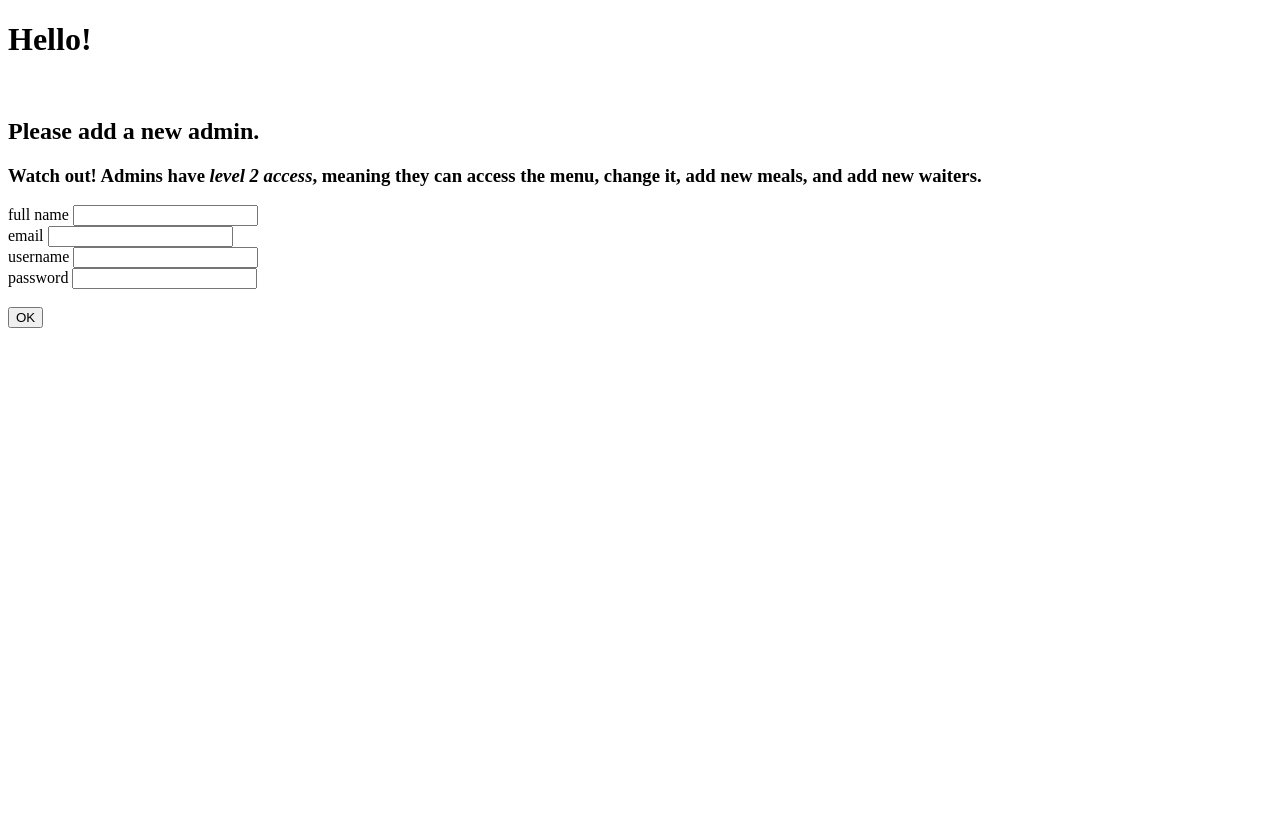
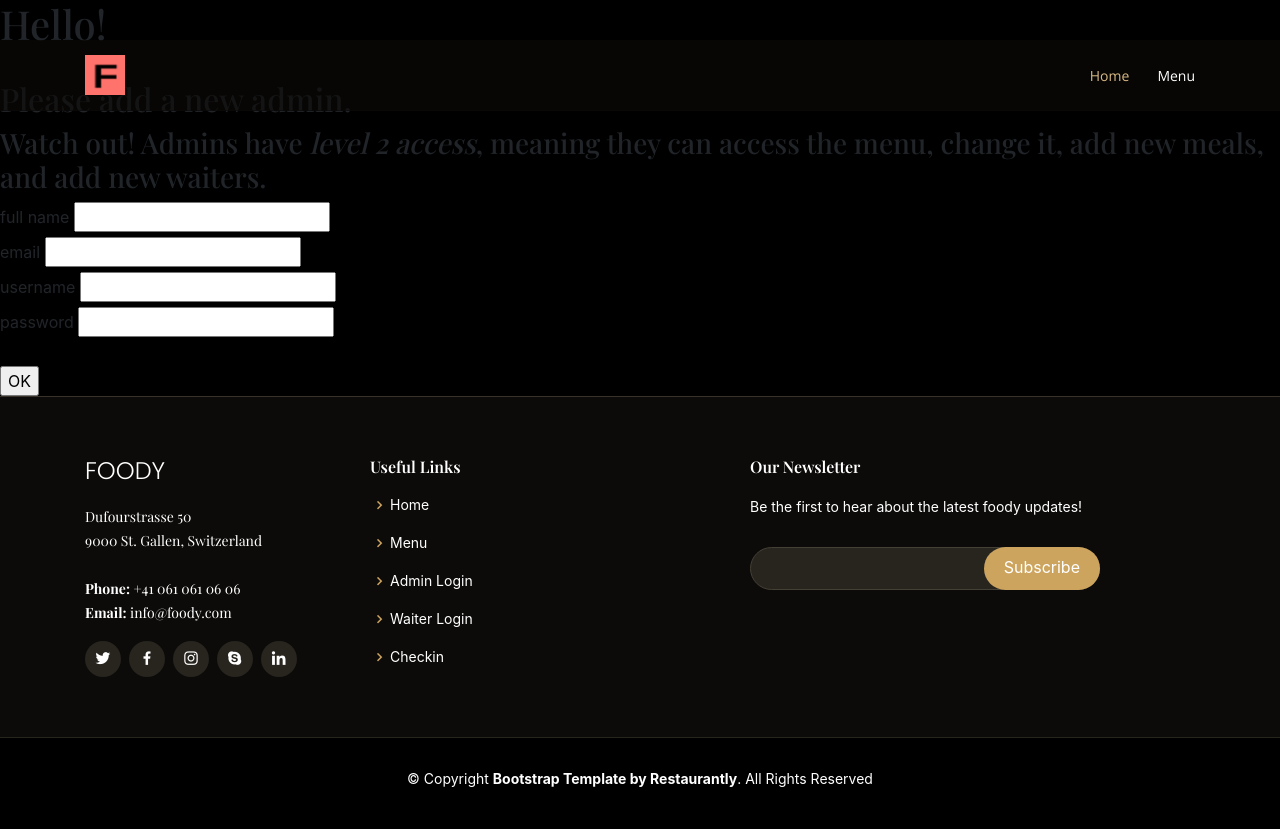
Before and after one commit to matthiasrossini/foody, a Flask app: page /add-admin-here-make-restricted in a window 1280 px wide. Before the commit the page ends 328 px from the top, so only its background shows below. Run offline with Flask 2, Linux system fonts and the light colour scheme; some libraries are stand-ins or nearby versions; some web fonts are replaced.

Commit message:
final styling

```diff
--- a/foody/forms.py
+++ b/foody/forms.py
@@ -10,7 +10,6 @@ from wtforms.validators import DataRequired, Length, Email, InputRequired
 
 class TableForm(FlaskForm):
     table_number = IntegerField("Table number:", validators=[DataRequired()])
-    number_guests = IntegerField("Number of people:", validators=[DataRequired()])
     submit = SubmitField("Submit")
 
 
--- a/foody/routes.py
+++ b/foody/routes.py
@@ -29,7 +29,8 @@ GC_BUCKET_NAME = "foody-bucket"
 @app.route("/index")
 @app.route("/home")
 def home():
-    return render_template('main/home.html', layout=home)
+    #products = get_products()
+    return render_template('main/home.html', layout=home) #products_df=products
 
 # this is the route Flask-login redirects you to automatically
 # if there is a login_required and you are not logged in
@@ -57,7 +58,7 @@ def add_admin_route():
     if form.validate_on_submit():
         if add_admin(form):
             return redirect(url_for("admin_login"))
-    return render_template("addadmin.html", form=form)
+    return render_template("addadmin.html", form=form, title="Add Admin")
 
 
 ################
@@ -77,7 +78,7 @@ def admin_login():
     if form.validate_on_submit():
         if check_admin(form):
             return redirect(url_for("admin_page"))
-    return render_template("users/adminlogin.html", form=form)
+    return render_template("users/adminlogin.html", form=form, title="Admin Login")
 
 
 @app.route("/add-waiter", methods=["GET", "POST"])
@@ -88,7 +89,7 @@ def add_waiter_route():
         if form.validate_on_submit():
             add_waiter(form)
             return redirect(url_for("admin_page"))
-        return render_template("users/addwaiter.html", form=form)
+        return render_template("users/addwaiter.html", form=form, title="Add Waiters")
 
     else:
         flash(f"Unfortunately, a {current_user.role} cannot add new waiters.")
@@ -100,7 +101,7 @@ def add_waiter_route():
 def admin_page():
     if current_user.is_authenticated:
         if current_user.role == "admin":
-            return render_template("users/adminpage.html")
+            return render_template("users/adminpage.html", title="Admin")
 
     else:
         flash("You must be an admin to view this page.")
@@ -115,7 +116,7 @@ def waiter_login():
     if form.validate_on_submit():
         if check_waiter(form):
             return redirect(url_for("waiter_page"))
-    return render_template("users/waiterlogin.html", form=form)
+    return render_template("users/waiterlogin.html", form=form, title="Waiter Login")
 
 
 @app.route("/waiter")
@@ -147,7 +148,7 @@ def checkin():
         table_number = form.table_number.data
         register_login(form, table_number)
         return redirect(url_for("menu"))
-    return render_template("checkin.html", form=form)
+    return render_template("checkin.html", form=form, title="Check-In")
 
 
 @app.route("/table/<table_number>", methods=["GET", "POST"])
@@ -157,7 +158,7 @@ def table(table_number):
     if form.validate_on_submit():
         register_login(form, table_number)
         return redirect(url_for("menu"))
-    return render_template("table.html", form=form, table_number=table_number)
+    return render_template("table.html", form=form, table_number=table_number, title="Table")
 
 
 @app.route("/menu", methods=["GET", "POST"])
@@ -204,7 +205,7 @@ def menu():
             db.session.commit()
             flash("Your order was successfully submitted!")
             return redirect(url_for("meal"))
-    return render_template("menu/menu.html", products_df=products, form=form)
+    return render_template("menu/menu.html", products_df=products, form=form, title="Menu")
 
 
 @app.route("/meal")
@@ -244,7 +245,7 @@ def stripe():
             products_for_table = orders.loc[orders["user_table"] == price, "price"]
             products_for_table = list(products_for_table)
             total_price = sum(products_for_table)
-        return render_template("stripe.html", total_price=total_price, key=STRIPE_PUBLISHABLE_KEY)
+        return render_template("stripe.html", total_price=total_price, key=STRIPE_PUBLISHABLE_KEY, title="Payment")
     else:
         flash("Sorry, but this route is for clients only. To try it out yourself, +\
         try out the customer journey from /table/<insert_number_here>!")
@@ -314,7 +315,7 @@ def upload():
 
             return redirect(url_for("menu"))
 
-        return render_template("menu/upload.html", form=form)
+        return render_template("menu/upload.html", form=form, title="Upload")
     else:
         flash(f"Sorry, but a {current_user.role} cannot add new products.")
         return redirect(url_for("menu"))
@@ -340,17 +341,7 @@ def orders():
             products_for_table = orders.loc[orders["table_number"] == table, "food"]
             products_for_table = list(products_for_table)
             table_orders[table] = ", ".join(products_for_table)
-        return render_template("orders.html", orders=table_orders)
+        return render_template("orders.html", orders=table_orders, title="Orders")
     else:
         flash("Sorry, but customers cannot access this page.")
         return redirect(url_for("menu"))
-
-
-@app.route("/product/<product_name>")
-def single_product(product_name):
-    # we access the row of the dataframe that we want
-    product_info = data.loc[data["name"] == product_name, :]
-    # we transform the single row into a dictionary (this is easier to access in the html)
-    # code from: https://stackoverflow.com/questions/50575802/convert-dataframe-row-to-dict
-    product_info = product_info.to_dict('records')[0]
-    return render_template("menu/single_item.html", product_info=product_info)
--- a/foody/templates/addadmin.html
+++ b/foody/templates/addadmin.html
@@ -1,11 +1,7 @@
-<!DOCTYPE html>
-<html lang="en" dir="ltr">
-  <head>
-    <meta charset="utf-8">
-    <title>New admin</title>
-  </head>
-  <body>
-    <h1>Hello!</h1>
+
+{% extends "layout.html" %}
+{% block content0 %}
+  <h1>Hello!</h1>
     <br>
     <h2>Please add a new admin.</h2>
     <h3>Watch out! Admins have <em>level 2 access</em>, meaning they can access
@@ -22,6 +18,4 @@
       <br><br>
       {{ form.submit() }}
     </form>
-
-  </body>
-</html>
+{% endblock content0 %}
--- a/foody/templates/checkin.html
+++ b/foody/templates/checkin.html
@@ -5,16 +5,13 @@
     <div class="row">
       <div class="col-lg-8">
         <h1>Time to <span>Check-In</span></h1>
-        <h2>Please let us know your table number and head count.</h2>
+        <h2>Please tell us your table number so we can take your order.</h2>
 
         <form method="post">
           <font color="white">
           {{ form.hidden_tag() }}
           {{ form.table_number.label }} {{ form.table_number() }}
-          <br>
-          {{ form.number_guests.label }} {{ form.number_guests() }}
           <br><br>
-
           <div class="btns">
             <div class="btn-menu animated fadeInUp scrollto">
               <font color="white">
--- a/foody/templates/end.html
+++ b/foody/templates/end.html
@@ -1,5 +1,5 @@
 {% extends "layout.html" %}
-{% block content %}
+{% block content0 %}
 
 <div class="container" style="text-align:center;  ">
   <h1>We hope you enjoyed your meal.</h1>
@@ -12,4 +12,4 @@
   <p style="text-align:center"><a href={{ url_for("home") }}>Home</a> </p>
 </div>
 
-{% endblock content %}
+{% endblock content0 %}
--- a/foody/templates/layout.html
+++ b/foody/templates/layout.html
@@ -92,65 +92,32 @@
 
 {% else %}
 
-  <nav class="navbar navbar-expand-lg navbar-dark bg-dark">
-  <a class="navbar-brand" href={{ url_for("home") }}>Foody</a>
-
-  <button class="navbar-toggler" type="button" data-toggle="collapse" data-target="#navbarNavDropdown" aria-controls="navbarNavDropdown" aria-expanded="false" aria-label="Toggle navigation">
-    <span class="navbar-toggler-icon"></span>
-  </button>
-
-  <div class="collapse navbar-collapse" id="navbarNavDropdown">
-    <ul class="navbar-nav">
-      <li class="nav-item active">
-        <a class="nav-link" href={{ url_for("home") }}>Home <span class="sr-only">(current)</span></a>
-      </li>
-      <li class="nav-item">
-        <a class="nav-link" href={{ url_for("menu") }}>Menu</a>
-      </li>
-      <li class="nav-item">
-        <a class="nav-link" href="#">Checkout</a>
-      </li>
+  <!-- ======= Header ======= -->
+  <header id="header" class="fixed-top">
+    <div class="container d-flex align-items-center">
+      <a href={{ url_for("home") }} class="logo mr-auto"><img src={{ url_for('static', filename='img/apple-touch-icon.png') }} alt="" class="img-fluid">  </a>
+      <nav class="nav-menu d-none d-lg-block">
+        <ul>
+          <li class="active"><a href={{ url_for("home") }}>Home</a></li>
+          <li><a href={{ url_for("menu") }}>Menu</a></li>
           {% if current_user.is_authenticated %}
             {% if current_user.role == "admin" %}
-        <li class="nav-item">
-          <a class="nav-link" href={{ url_for("admin_page") }}>Admin page</a>
-        </li>
+              <li><a href={{ url_for("admin_page") }}>Admin Page</a></li>
             {% endif %}
 
             {% if current_user.role == "waiter" %}
-        <li class="nav-item">
-          <a class="nav-link" href={{ url_for("waiter_page") }}>Waiter page</a>
-        </li>
+              <li><a href={{ url_for("waiter_page") }}>Waiter Page</a></li>
             {% endif %}
 
-        <li class="nav-item">
-          <a class="nav-link" href={{ url_for("logout") }}>Logout</a>
-        </li>
-      {% else %}
-      <li class="nav-item">
-        <a class="nav-link" href={{ url_for("admin_login") }}>Admin</a>
-      </li>
-      <li class="nav-item">
-        <a class="nav-link" href={{ url_for("waiter_login") }}>Waiter</a>
-      </li>
+              <li><a href={{ url_for("logout") }}>Logout</a></li>
           {% endif %}
+        </ul>
+      </nav>
+      <!-- .nav-menu -->
 
-      <li class="nav-item dropdown">
-        <a class="nav-link dropdown-toggle" href="#" id="navbarDropdownMenuLink" data-toggle="dropdown" aria-haspopup="true" aria-expanded="false">
-          Developer links
-        </a>
-        <div class="dropdown-menu" aria-labelledby="navbarDropdownMenuLink">
-          <a class="dropdown-item" href={{ url_for("upload") }}>Upload</a>
-          <a class="dropdown-item" href={{ url_for("table", table_number=1) }}>Table 1 Check-In</a>
-          <a class="dropdown-item" href={{ url_for("overview") }}>Overview</a>
-          <a class="dropdown-item" href={{ url_for("admin_login") }}>Admin Login</a>
-          <a class="dropdown-item" href={{ url_for("waiter_login") }}>Waiter Login</a>
     </div>
-      </li>
-
-    </ul>
-  </div>
-  </nav>
+  </header>
+  <!-- End Header -->
 
 {% endif %}
 <div class="container" style="min-height:100% width:80%">
@@ -206,7 +173,7 @@
 
           <div class="col-lg-4 col-md-6 footer-newsletter">
             <h4>Our Newsletter</h4>
-            <p>Tamen quem nulla quae legam multos aute sint culpa legam noster magna</p>
+            <p>Be the first to hear about the latest foody updates!</p>
             <form action="" method="post">
               <input type="email" name="email"><input type="submit" value="Subscribe">
             </form>
--- a/foody/templates/orders.html
+++ b/foody/templates/orders.html
@@ -1,7 +1,7 @@
 
 
 {% extends "layout.html" %}
-{% block content %}
+{% block content0 %}
 
 <div class="row">
 
@@ -15,4 +15,4 @@
 {% endfor %}
 
 
-  {% endblock content %}
+  {% endblock content0 %}
--- a/foody/templates/overview.html
+++ b/foody/templates/overview.html
@@ -1,6 +1,6 @@
 
 {% extends "layout.html" %}
-{% block content %}
+{% block content0 %}
 
 <br>
 <br>
@@ -36,4 +36,4 @@
 </div>
 
 
-{% endblock content %}
+{% endblock content0 %}
--- a/foody/templates/stripe.html
+++ b/foody/templates/stripe.html
@@ -1,5 +1,5 @@
 {% extends "layout.html" %}
-{% block content %}
+{% block content0 %}
 <br>
 <br>
 <br>
@@ -18,4 +18,4 @@
 </form>
 </div>
 </div>
-{% endblock %}
+{% endblock content0 %}
--- a/foody/templates/table.html
+++ b/foody/templates/table.html
@@ -33,4 +33,4 @@
 </div>
 
 
-{% endblock content %}
+{% endblock content0 %}
--- a/foody/templates/users/addwaiter.html
+++ b/foody/templates/users/addwaiter.html
@@ -1,5 +1,5 @@
 {% extends "layout.html" %}
-{% block content %}
+{% block content0 %}
   <div class="container">
     <h1>Hello!</h1>
     <br>
@@ -17,4 +17,4 @@
       {{ form.submit() }}
     </form>
   </div>
-{% endblock content %}
+{% endblock content0 %}
--- a/foody/templates/users/adminlogin.html
+++ b/foody/templates/users/adminlogin.html
@@ -1,5 +1,5 @@
 {% extends "layout.html" %}
-{% block content %}
+{% block content0 %}
 
 <div class="container">
   <h1>Hello, admin!</h1>
@@ -17,4 +17,4 @@
 </div>
 
 
-{% endblock content %}
+{% endblock content0 %}
--- a/foody/templates/users/waiterlogin.html
+++ b/foody/templates/users/waiterlogin.html
@@ -1,5 +1,5 @@
 {% extends "layout.html" %}
-{% block content %}
+{% block content0 %}
 <div class="container">
   <h1>Hello, dear waiter!</h1>
   <br>
@@ -14,4 +14,4 @@
     {{ form.submit() }}
   </form>
 </div>
-{% endblock content %}
+{% endblock content0 %}
```
Also changed, not shown: foody/templates/about.html (deleted, +0 -7 lines), foody/templates/main/home.html (+9 -9 lines), foody/templates/menu/menu.html (+1 -100 lines), foody/templates/users/addadmin.html (+4 -11 lines), foody/templates/users/adminpage.html (+2 -7 lines), foody/templates/users/waiterpage.html (+2 -7 lines), 1 other file. Lines whose indentation alone changed are shown as unchanged.
